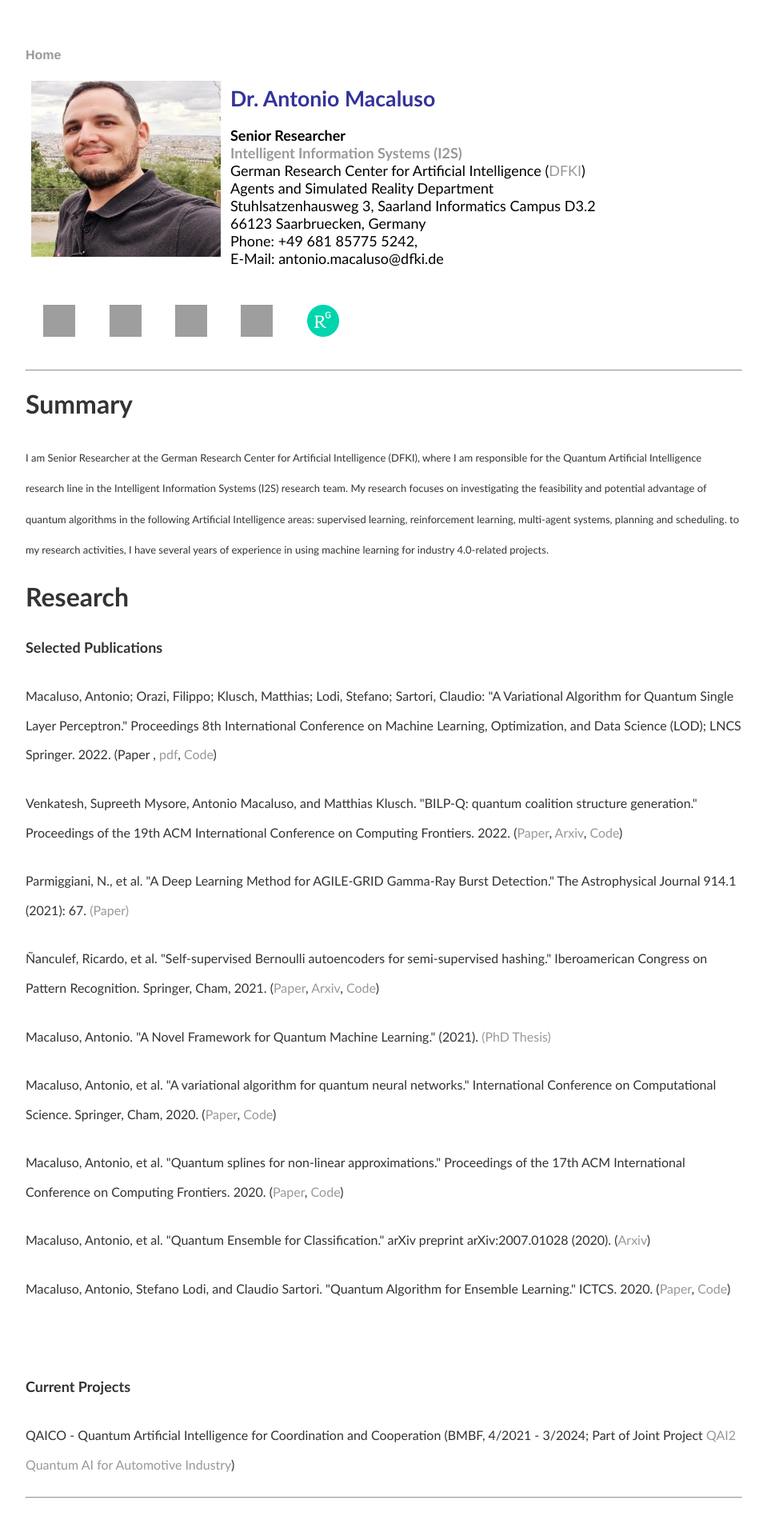
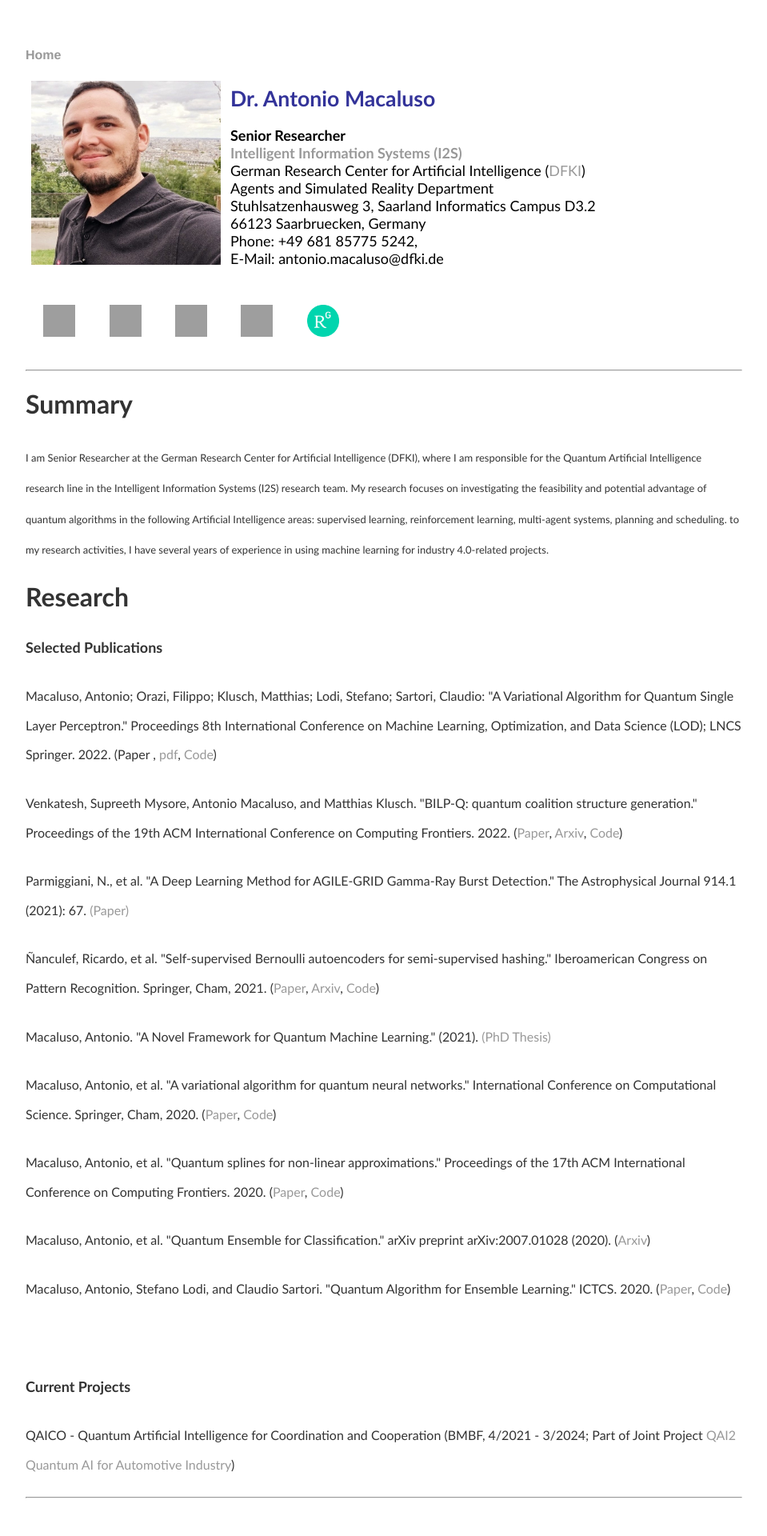
Before and after one commit to amacaluso/amacaluso.github.io, a Jekyll site: the page built from index.html, in a window 1280 px wide. Shown: the top 1920 px of the page at 80% size, without its empty margins (160-1119 px from the left). Built offline with Jekyll 4.4.1, drawn with Linux system fonts in a browser that asks for light colours; grey boxes are pictures that could not be loaded.

Commit message:
Update index.html

```diff
--- a/index.html
+++ b/index.html
@@ -12,7 +12,7 @@ title: Antonio Macaluso
 <table style="width: 828px; height: 280px;" cellpadding="5" cols="2">
   <tbody>
     <tr align="left" valign="top">
-      <td style="width: 10%; vertical-align: top; text-align: center;"><img style="width: 237px; height: 220px;" alt="AM" src="photo-profile.jpg">
+      <td style="width: 10%; vertical-align: top; text-align: center;"><img style="width: 237px; height: 230px;" alt="AM" src="photo-profile.jpg">
       <br></td>
       <td> <small><font style="font-weight: bold; color: rgb(51, 51, 153);" face="Trebuchet MS"><font size="+3"><small>
 Dr. Antonio Macaluso</small></font></font></small><br>
```
